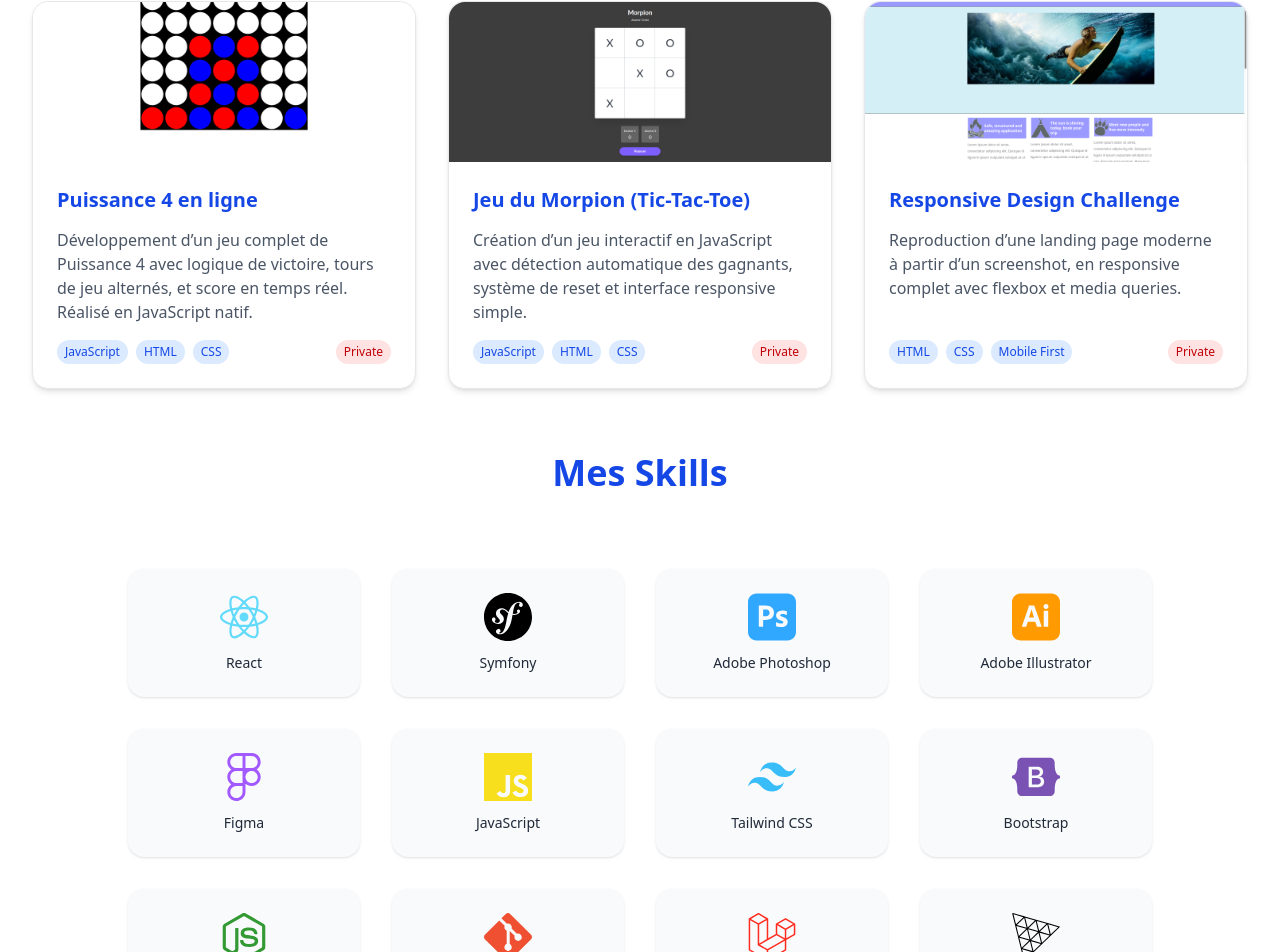
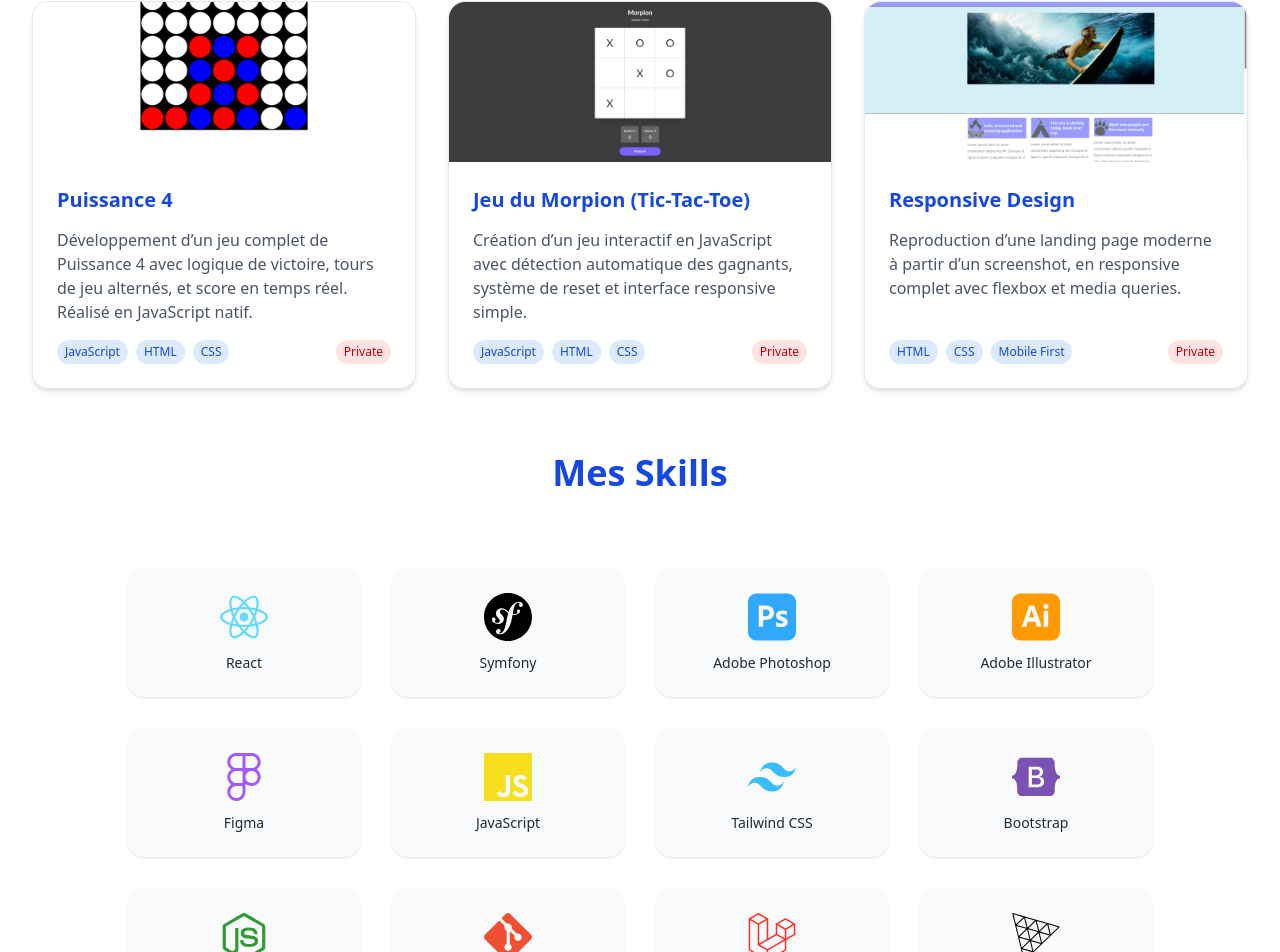
Before and after one commit to Abdelhadi-coder/Portfolio-mobile, a React (Vite) app in the folder mon-portfolio/: page / in a window 1280 px wide. Shown: the part 1243-2195 px from the top of the page. Built offline with nearby package versions, Linux system fonts and the light colour scheme.

Commit message:
END : Added all the projects

```diff
--- a/mon-portfolio/src/data/projects.js
+++ b/mon-portfolio/src/data/projects.js
@@ -24,7 +24,7 @@ const projects = [
     private: true,
   },
   {
-    title: 'Puissance 4 en ligne',
+    title: 'Puissance 4',
     description: "Développement d’un jeu complet de Puissance 4 avec logique de victoire, tours de jeu alternés, et score en temps réel. Réalisé en JavaScript natif.",
     link: '#',
     tech: ['JavaScript', 'HTML', 'CSS'],
@@ -40,7 +40,7 @@ const projects = [
     private: true,
   },
   {
-    title: 'Responsive Design Challenge',
+    title: 'Responsive Design',
     description: "Reproduction d’une landing page moderne à partir d’un screenshot, en responsive complet avec flexbox et media queries.",
     link: '#',
     tech: ['HTML', 'CSS', 'Mobile First'],
```
